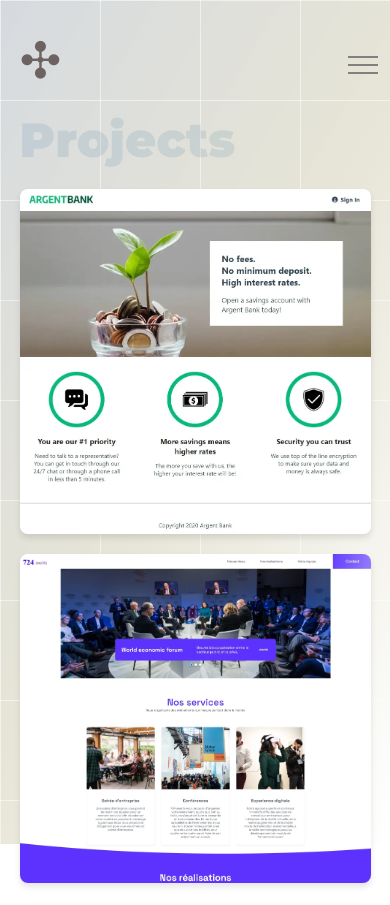
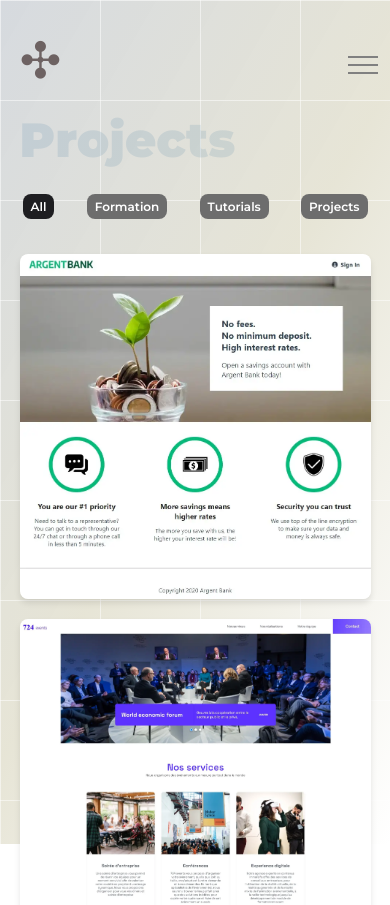
Before and after one commit to multumInParvo/my-portfolio, a React (Create React App) app: page /projects in a window 390 px wide. Shown: the top 905 px of the page. Built offline with nearby package versions, Linux system fonts and the light colour scheme.

Commit message:
added filter logic in projects page

```diff
--- a/src/pages/Projects/Projects.jsx
+++ b/src/pages/Projects/Projects.jsx
@@ -9,6 +9,7 @@ import './Projects.scss';
 function Projects() {
   const [selectedProject, setSelectedProject] = useState(null);
   const [isModalOpen, setIsModalOpen] = useState(false);
+  const [activeFilter, setActiveFilter] = useState('all');
 
   const openModal = (project) => {
     setSelectedProject(project);
@@ -20,17 +21,51 @@ function Projects() {
     setTimeout(() => setSelectedProject(null), 300);
   };
 
+  const handleFilterClick = (filter) => {
+    setActiveFilter(filter);
+  };
+
+  const filteredProjects = activeFilter === 'all'
+    ? projectsData
+    : projectsData.filter(project => project.filter === activeFilter);
+
   return (
     <HelmetProvider>
       <div className='projects'>
         <h1 className='menu-section-title'>Projects</h1>
+        <div className="filter-buttons">
+          <button
+            className={activeFilter === 'all' ? 'active' : ''}
+            onClick={() => handleFilterClick('all')}
+          >
+            All
+          </button>
+          <button
+            className={activeFilter === 'formation' ? 'active' : ''}
+            onClick={() => handleFilterClick('formation')}
+          >
+            Formation
+          </button>
+          <button
+            className={activeFilter === 'tutorials' ? 'active' : ''}
+            onClick={() => handleFilterClick('tutorials')}
+          >
+            Tutorials
+          </button>
+          <button
+            className={activeFilter === 'projects' ? 'active' : ''}
+            onClick={() => handleFilterClick('projects')}
+          >
+            Projects
+          </button>
+        </div>
         <Helmet>
           <title>Projects | Oleksandr Pryvalov</title>
         </Helmet>
         <div className="projects-container">
           <ResponsiveMasonry columnsCountBreakPoints={{ 350: 1, 750: 2, 1100: 2 }}>
             <Masonry gutter="20px">
-              {projectsData.map((project, index) => (
+              {filteredProjects.map((project, index) => (
                 <ProjectCard
                   key={index}
                   project={project}
--- a/src/pages/Projects/Projects.scss
+++ b/src/pages/Projects/Projects.scss
@@ -13,6 +13,35 @@
     color: rgb(0, 85, 142);
   }
 
+  .filter-buttons {
+    display: flex;
+    justify-content: center;
+    margin-bottom: 30px;
+    width: 60%;
+
+    button {
+      padding: 10px 20px;
+      font-size: 14px;
+      font-weight: 600;
+      background: #6d6d6d;
+      color: #ffffff;
+      border-radius: 8px;
+      border: none;
+      cursor: pointer;
+      margin: 0 10px;
+      transition: background-color 0.3s ease;
+
+      &.active {
+        background-color: rgb(30, 30, 33);
+        color: white;
+      }
+
+      &:hover {
+        background-color: #8d8e99;
+      }
+    }
+  }
+
   .projects-container {
     width: 60%;
   }
@@ -24,6 +53,8 @@
       font-size: 4rem;
       width: 90%;
     }
+
+    .filter-buttons,
     .projects-container {
       width: 90%;
     }
@@ -37,6 +68,23 @@
       font-size: 3rem;
       width: 90%;
     }
+
+    .filter-buttons {
+      justify-content: space-between;
+      flex-wrap: wrap;
+
+      button {
+        padding: 5px 8px;
+        font-size: 12px;
+        font-weight: 600;
+        margin: 5px 3px;
+
+        &:hover {
+          background-color: rgb(30, 30, 33);
+        }
+      }
+    }
+
     .projects-container {
       width: 90%;
     }
```
